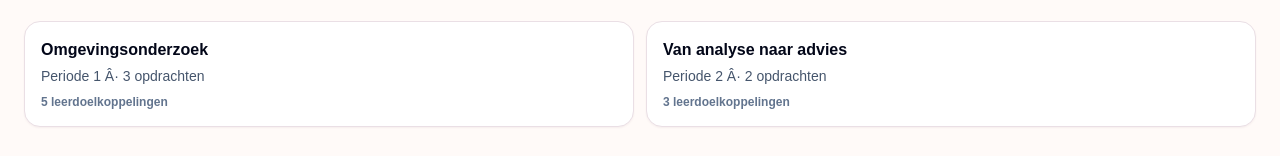
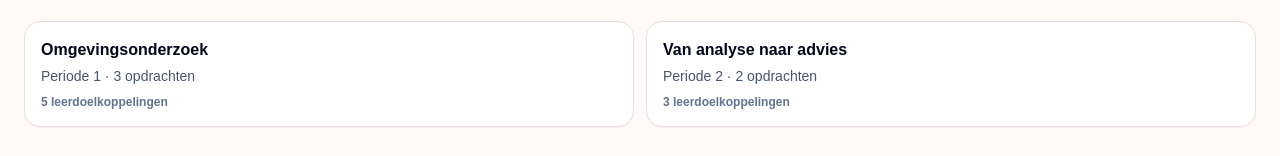
Before and after one commit to barteleveld/groeikompas, a Next.js app: page /demo/beheer in a window 1280 px wide. Both pictures are taken after a click on the button "Modules". Shown: the part 451-607 px from the top of the page. Built offline with nearby package versions, Linux system fonts and the light colour scheme.

Commit message:
Herstel Nederlandse tekens in leerdoelflow

```diff
--- a/app/demo/beheer/page.tsx
+++ b/app/demo/beheer/page.tsx
@@ -55,7 +55,7 @@ export default function AdminDemo() {
         <section><h2 className="mb-4 text-xl font-black">Gebruikers</h2><div className="space-y-3">{state.users.map((user) => <article className="card flex items-center justify-between p-4" key={user.id}><p className="font-black">{user.name}</p><span className="rounded-full bg-teal-50 px-2 py-1 text-xs font-bold text-teal-900">{user.role}</span></article>)}</div></section>
       </div>}
 
-      {tab === "modules" && <section><h2 className="mb-4 text-xl font-black">Modules</h2><div className="grid gap-3 sm:grid-cols-2">{state.modules.map((module) => <article className="card p-4" key={module.id}><p className="font-black">{module.title}</p><p className="mt-1 text-sm text-slate-600">{module.period} Â· {module.assignments.length} opdrachten</p><p className="mt-2 text-xs font-semibold text-slate-500">{module.assignments.reduce((total, assignment) => total + (state.learningGoals[assignment]?.length ?? 0), 0)} leerdoelkoppelingen</p></article>)}</div></section>}
+      {tab === "modules" && <section><h2 className="mb-4 text-xl font-black">Modules</h2><div className="grid gap-3 sm:grid-cols-2">{state.modules.map((module) => <article className="card p-4" key={module.id}><p className="font-black">{module.title}</p><p className="mt-1 text-sm text-slate-600">{module.period} · {module.assignments.length} opdrachten</p><p className="mt-2 text-xs font-semibold text-slate-500">{module.assignments.reduce((total, assignment) => total + (state.learningGoals[assignment]?.length ?? 0), 0)} leerdoelkoppelingen</p></article>)}</div></section>}
     </>
   );
 }
```
